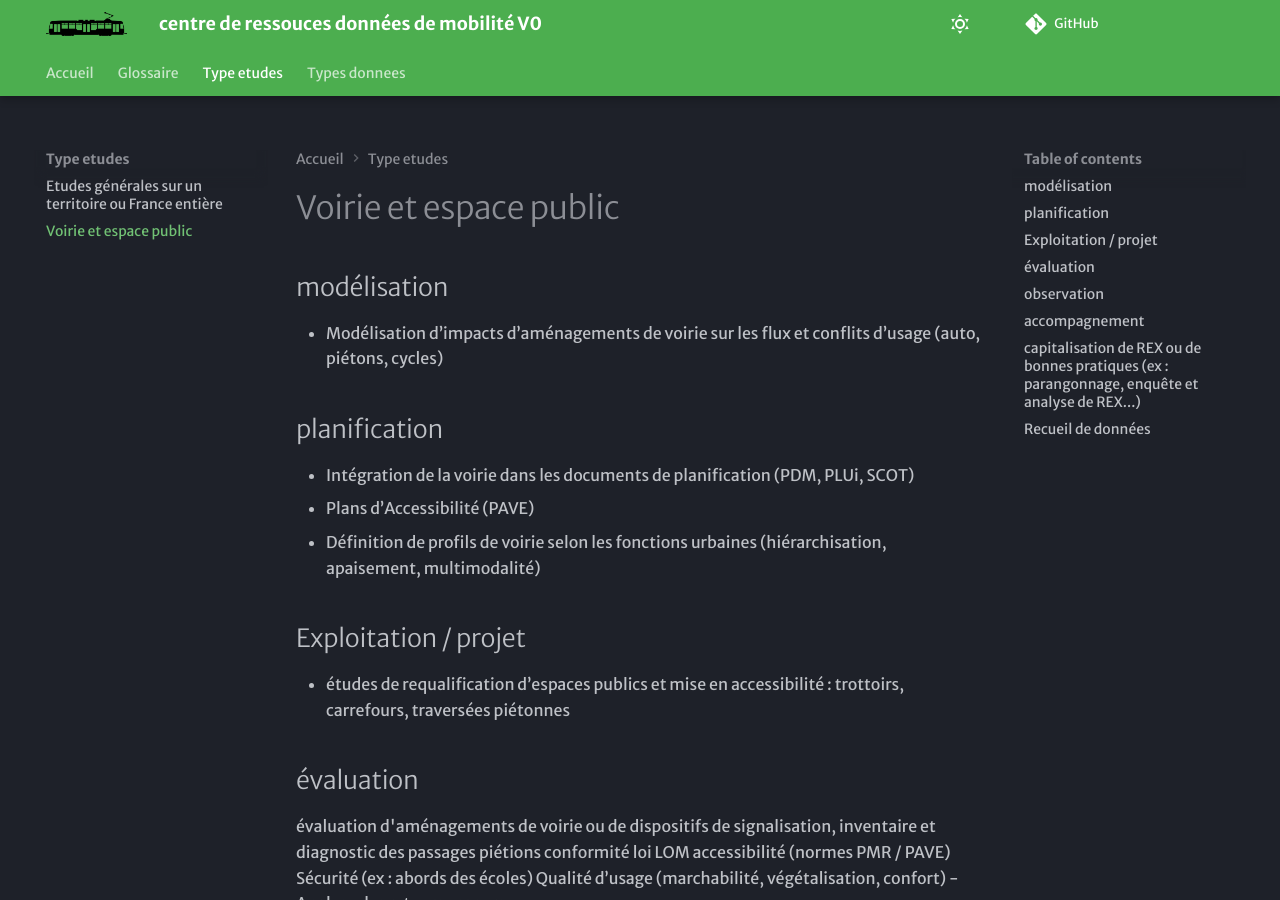
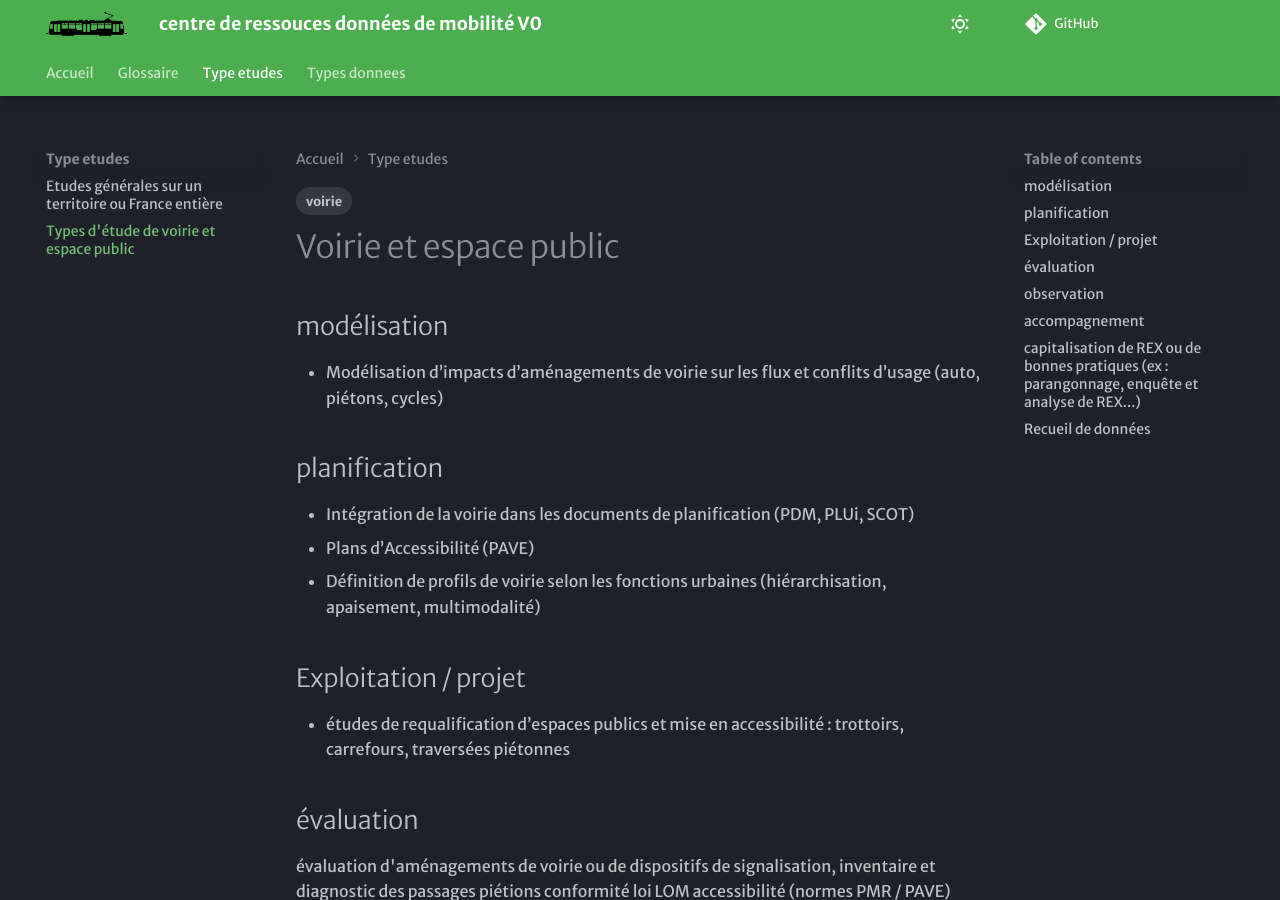
Before and after one commit to xdurang/mobscidat, an MkDocs documentation site: the page built from docs/type_etudes/voirie.md, in a window 1280 px wide and 900 px high. Built offline with MkDocs 1.6.1 and Material for MkDocs 9.7.7, drawn with Linux system fonts in a browser that asks for light colours; some web fonts are replaced; comment, search, counter and statistics services are not loaded.

Commit message:
Update voirie.md

```diff
--- a/docs/type_etudes/voirie.md
+++ b/docs/type_etudes/voirie.md
@@ -1,3 +1,9 @@
+---
+title: Types d'étude de voirie et espace public
+tags:
+  - voirie
+---
+
 # Voirie et espace public
 
 ## modélisation
```
